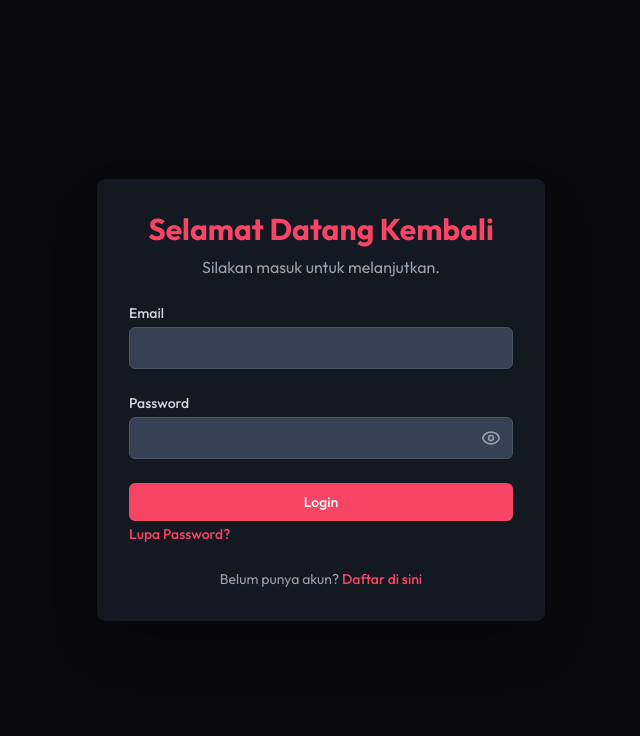
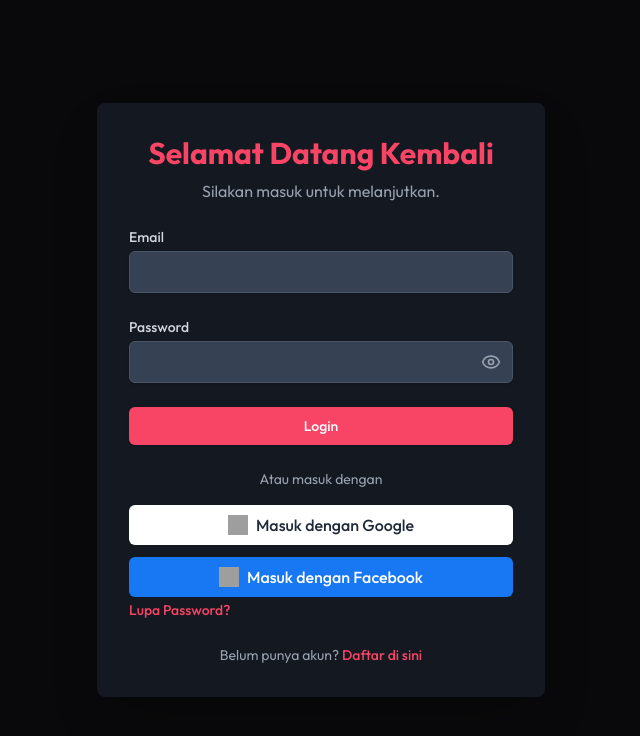
Before and after one commit to dimsmukhtar/suryayudha-cinema-ticketing-fe, a React (Vite) app: page /login in a window 1280 px wide. Shown: the top 736 px of the page, without its empty margins (319-959 px from the left). Built offline with nearby package versions, Linux system fonts and the light colour scheme; no server answers; grey boxes are pictures that could not be loaded.

Commit message:
adding login with socials and google

```diff
--- a/src/layouts/UserLayout.tsx
+++ b/src/layouts/UserLayout.tsx
@@ -57,7 +57,7 @@ const UserProfileDropdown = () => {
           <div className="border-t border-gray-200 my-1"></div>
           <button
             onClick={logout}
-            className="w-full text-left block px-4 py-2 text-sm text-red-600 hover:bg-gray-100"
+            className="w-full text-left block px-4 py-2 text-sm text-red-600 hover:bg-gray-100 cursor-pointer"
           >
             Logout
           </button>
--- a/src/pages/LoginPage.tsx
+++ b/src/pages/LoginPage.tsx
@@ -71,10 +71,47 @@ const LoginPage = () => {
           <button
             type="submit"
             disabled={isLoading}
-            className="w-full flex justify-center py-2 px-4 border border-transparent rounded-md shadow-sm text-sm font-medium text-white bg-primary hover:bg-primary-dark focus:outline-none focus:ring-2 focus:ring-offset-2 focus:ring-primary disabled:opacity-50"
+            className="w-full flex justify-center py-2 px-4 border border-transparent rounded-md shadow-sm text-sm font-medium text-white bg-primary hover:bg-primary-dark focus:outline-none focus:ring-2 focus:ring-offset-2 focus:ring-primary disabled:opacity-50 cursor-pointer"
           >
             {isLoading ? "Loading..." : "Login"}
           </button>
+          {/* Tambahkan di bawah tombol login utama */}
+          <div className="mt-6">
+            <div className="flex items-center justify-center mb-4">
+              <span className="text-gray-400 text-sm">Atau masuk dengan</span>
+            </div>
+            <div className="flex flex-col gap-3">
+              <button
+                type="button"
+                onClick={() =>
+                  (window.location.href = `${import.meta.env.VITE_API_BASE_URL}/auth/google`)
+                }
+                className="w-full flex items-center justify-center gap-2 py-2 px-4 rounded-md bg-white text-gray-800 font-medium hover:bg-gray-200 transition-colors cursor-pointer"
+              >
+                <img
+                  src="https://www.svgrepo.com/show/475656/google-color.svg"
+                  alt="Google"
+                  className="w-5 h-5"
+                />
+                Masuk dengan Google
+              </button>
+
+              <button
+                type="button"
+                onClick={() =>
+                  (window.location.href = `${import.meta.env.VITE_API_BASE_URL}/auth/facebook`)
+                }
+                className="w-full flex items-center justify-center gap-2 py-2 px-4 rounded-md bg-[#1877F2] text-white font-medium hover:bg-[#0f5ad0] transition-colors cursor-pointer"
+              >
+                <img
+                  src="https://www.svgrepo.com/show/448224/facebook.svg"
+                  alt="Facebook"
+                  className="w-5 h-5"
+                />
+                Masuk dengan Facebook
+              </button>
+            </div>
+          </div>
         </div>
         <Link
           to="/forgot-password"
--- a/src/pages/RegisterPage.tsx
+++ b/src/pages/RegisterPage.tsx
@@ -96,7 +96,7 @@ const RegisterPage = () => {
           <button
             type="submit"
             disabled={isLoading}
-            className="w-full flex justify-center py-2 px-4 border border-transparent rounded-md shadow-sm text-sm font-medium text-white bg-primary hover:bg-primary-dark focus:outline-none focus:ring-2 focus:ring-offset-2 focus:ring-primary disabled:opacity-50"
+            className="w-full flex justify-center py-2 px-4 border border-transparent rounded-md shadow-sm text-sm font-medium text-white bg-primary hover:bg-primary-dark focus:outline-none focus:ring-2 focus:ring-offset-2 focus:ring-primary disabled:opacity-50 cursor-pointer"
           >
             {isLoading ? "Mendaftar..." : "Daftar"}
           </button>
```
